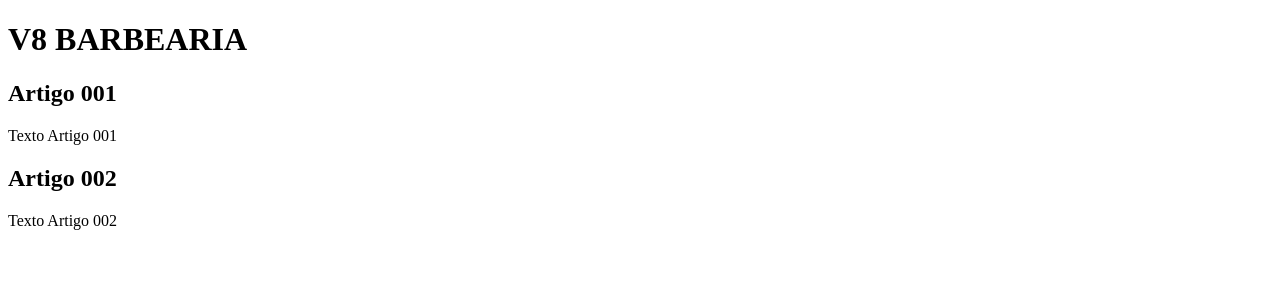
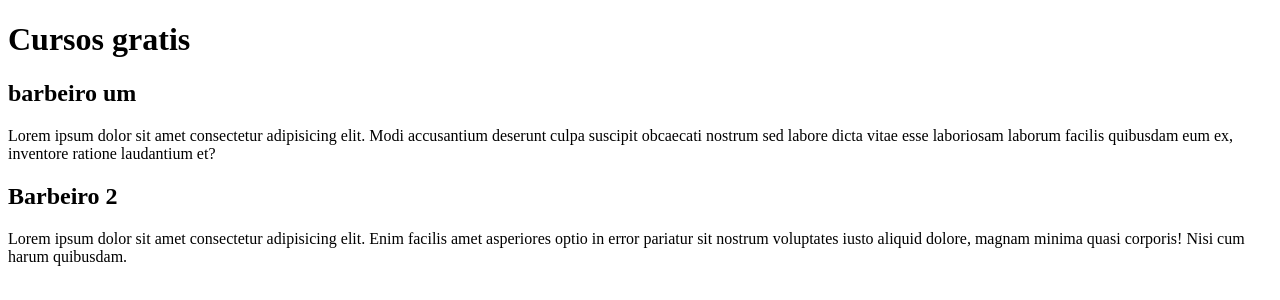
Before and after one commit to vevetu/projeto-site, a plain HTML site: page index.html in a window 1280 px wide. Drawn offline with Linux system fonts and the light colour scheme.

Commit message:
comecei a escrever o conteudo

```diff
--- a/index.html
+++ b/index.html
@@ -8,17 +8,17 @@
 <body>
     <main>
         <header>
-            <h1>V8 BARBEARIA</h1>
+            <h1>Cursos gratis</h1>
         </header>
 
         <article>
-            <h2>Artigo 001</h2>
-            <p>Texto Artigo 001</p>
+            <h2>barbeiro um</h2>
+            <p>Lorem ipsum dolor sit amet consectetur adipisicing elit. Modi accusantium deserunt culpa suscipit obcaecati nostrum sed labore dicta vitae esse laboriosam laborum facilis quibusdam eum ex, inventore ratione laudantium et?</p>
         </article>
 
         <article>
-            <h2>Artigo 002</h2>
-            <p>Texto Artigo 002</p>
+            <h2>Barbeiro 2</h2>
+            <p>Lorem ipsum dolor sit amet consectetur adipisicing elit. Enim facilis amet asperiores optio in error pariatur sit nostrum voluptates iusto aliquid dolore, magnam minima quasi corporis! Nisi cum harum quibusdam.</p>
         </article>
     </main>
 </body>
```
